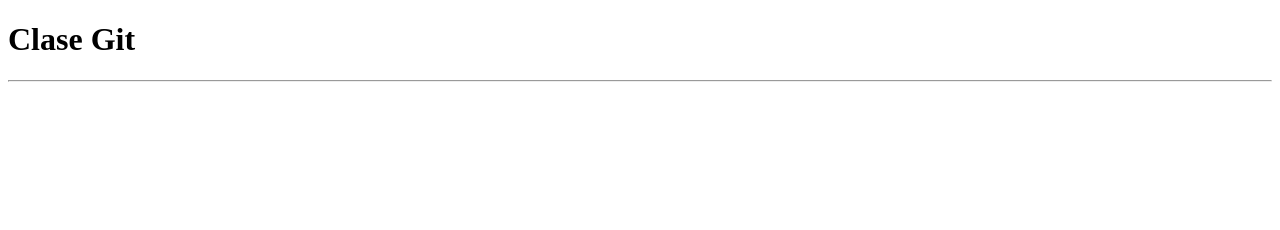
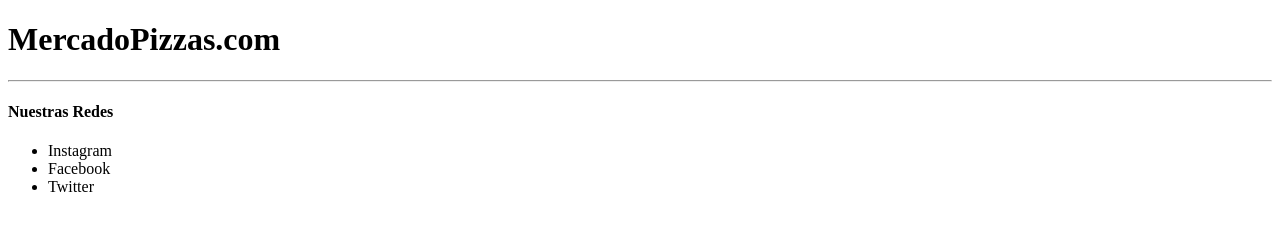
Before and after one commit to mvsanhueza/proyecto-git-clase09, a plain HTML site: page index.html in a window 1280 px wide. Drawn offline with Linux system fonts and the light colour scheme.

Commit message:
Se trabajo en el footer

```diff
--- a/index.html
+++ b/index.html
@@ -9,8 +9,19 @@
 </head>
 <body>
     <header>
-        <h1>Clase Git</h1>
+        <h1>MercadoPizzas.com</h1>
         <hr>
     </header>
+
+    <footer>
+        <div>
+            <h4>Nuestras Redes</h4>
+            <ul>
+                <li>Instagram</li>
+                <li>Facebook</li>
+                <li>Twitter</li>
+            </ul>
+        </div>
+    </footer>
 </body>
 </html>
```
